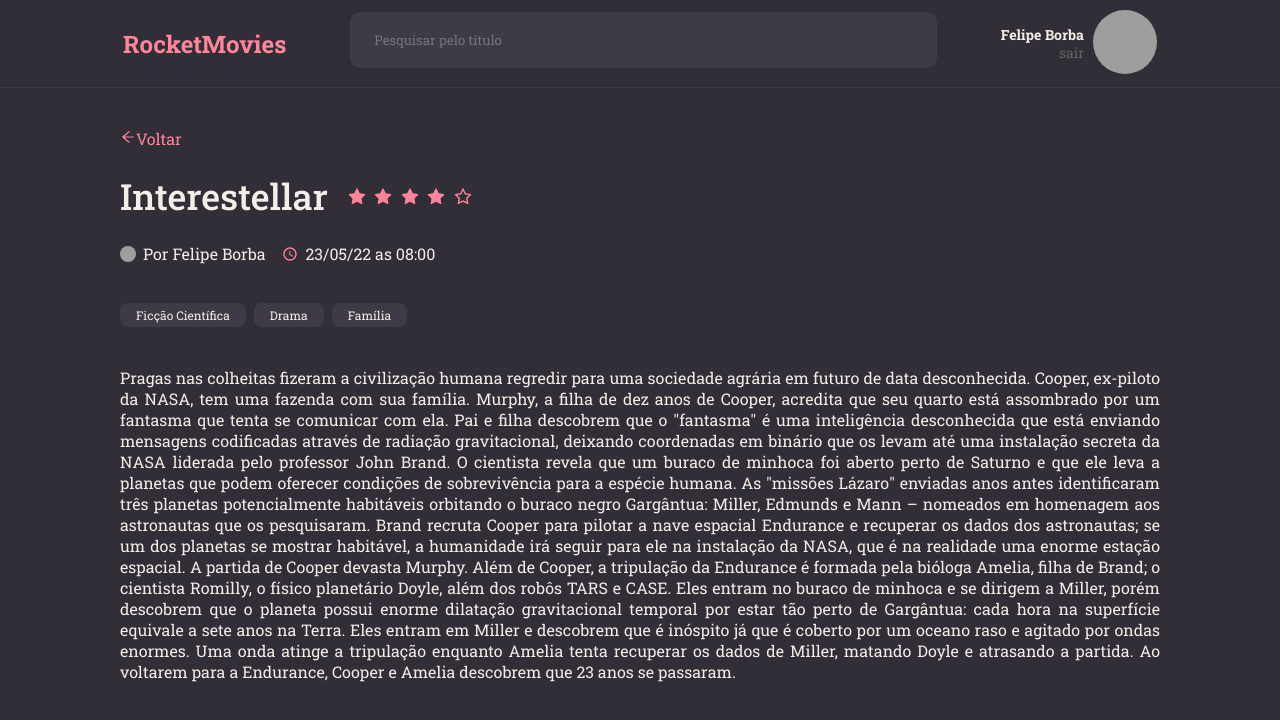
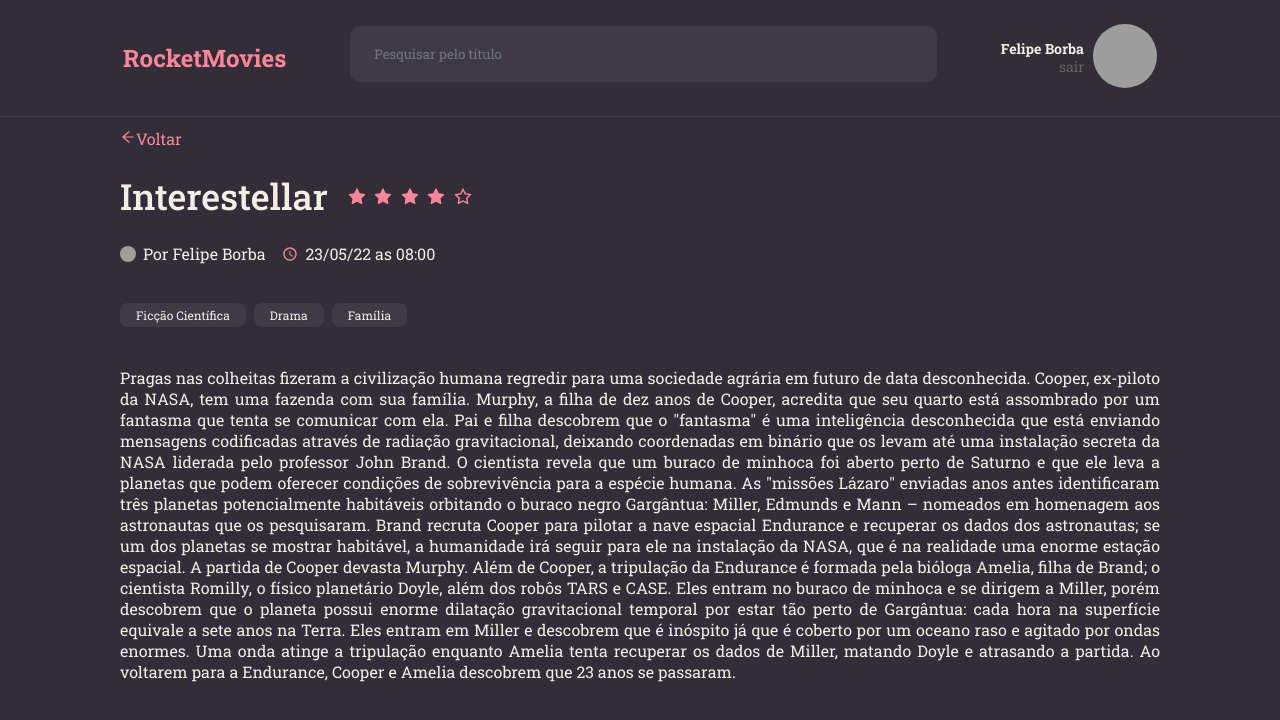
Before and after one commit to Felipe-Borba/rocket-movies-front-end, a React (Vite) app: page /movie/1 in a window 1280 px wide. Shown: the top 720 px of the page. Built offline with nearby package versions, Linux system fonts and the light colour scheme; grey boxes are pictures that could not be loaded.

Commit message:
refactor: move header out

```diff
--- a/src/components/Header/index.tsx
+++ b/src/components/Header/index.tsx
@@ -1,12 +1,14 @@
 import React from "react";
 import styled from "styled-components";
 import { Input } from "../Input";
-import { Link } from "react-router-dom";
+import { Link, useNavigate } from "react-router-dom";
 
 interface Props {}
+
 export const Header: React.FC<Props> = () => {
+  const navigate = useNavigate()
   function handleExit() {
-    console.log('todo');
+    navigate("/sign-in");
   }
 
   return (
@@ -75,7 +77,6 @@ const Profile = styled.div`
 `;
 
 const Container = styled.header`
-  grid-area: header;
   width: 100%;
   display: flex;
   justify-content: space-between;
--- a/src/components/layouts/MainLayout/index.tsx
+++ b/src/components/layouts/MainLayout/index.tsx
@@ -1,23 +1,21 @@
 import React from "react";
-import { AiOutlineArrowLeft } from "react-icons/ai";
-import { MdOutlineWatchLater } from "react-icons/md";
-import { Header } from "../../Header";
-import { Container, Content, TopSection } from "./styles";
+import { Container, Content, TopSection, Head } from "./styles";
 
 interface Props {
   children: React.ReactNode;
-  subHeader: React.ReactNode;
+  header: React.ReactNode;
+  subHeader?: React.ReactNode;
 }
 
 export const MainLayout: React.FC<Props> = (props) => {
-  const { children, subHeader } = props;
+  const { children, subHeader, header } = props;
 
   return (
     <Container>
-      <Header />
+      <Head>{header}</Head>
 
       <main>
-        <TopSection>{subHeader}</TopSection>
+        {subHeader && <TopSection>{subHeader}</TopSection>}
         <Content>{children}</Content>
       </main>
     </Container>
--- a/src/components/layouts/MainLayout/styles.ts
+++ b/src/components/layouts/MainLayout/styles.ts
@@ -37,3 +37,7 @@ export const Container = styled.div`
 export const TopSection = styled.div`
   margin-bottom: 24px;
 `;
+
+export const Head = styled.div`
+  grid-area: header;
+`;
--- a/src/pages/Home/index.tsx
+++ b/src/pages/Home/index.tsx
@@ -4,17 +4,18 @@ import { AiOutlinePlus } from "react-icons/ai";
 import { MainLayout } from "../../components/layouts/MainLayout";
 import { MovieCard } from "./MovieCard";
 import { useNavigate } from "react-router-dom";
-
+import { Header } from "../../components/Header";
 
 export const Home = () => {
   const navigate = useNavigate();
 
   return (
     <MainLayout
+      header={<Header />}
       subHeader={
         <SubHeader>
           <h1>Meus filmes</h1>
-          <Button onClick={() => navigate('/movie/new')}>
+          <Button onClick={() => navigate("/movie/new")}>
             <AiOutlinePlus size={16} />
             Adicionar filme
           </Button>
--- a/src/pages/MoviePreview/index.tsx
+++ b/src/pages/MoviePreview/index.tsx
@@ -6,12 +6,14 @@ import { StarCounter } from "../../components/StarCounter";
 import { TagGroup } from "../../components/TagGroup";
 import { Info, Title, TopSection } from "./styles";
 import { useNavigate } from "react-router-dom";
+import { Header } from "../../components/Header";
 
 export const MoviePreview = () => {
   const navigate = useNavigate();
 
   return (
     <MainLayout
+      header={<Header />}
       subHeader={
         <ButtonText onClick={() => navigate(-1)}>
           <AiOutlineArrowLeft />
```
